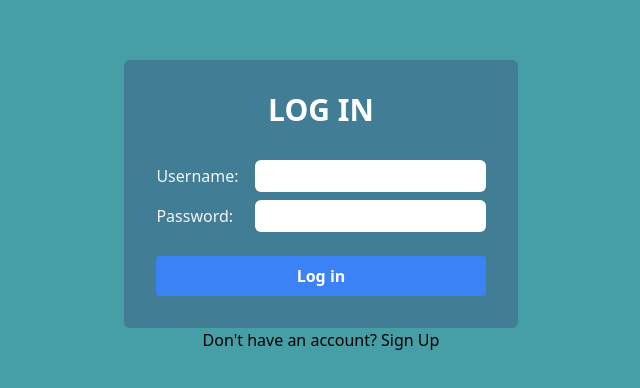
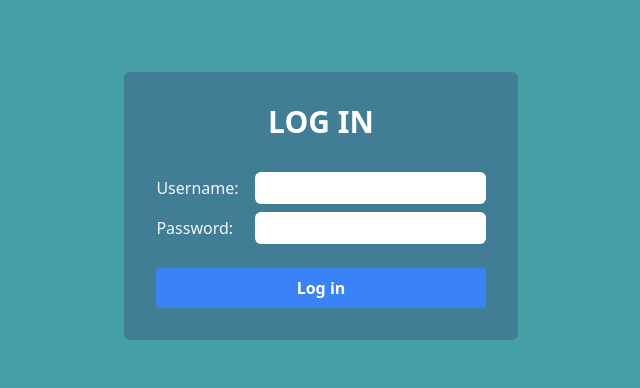
Before and after one commit to UnLakhs/water4you-dashboard, a Next.js app: page / in a window 1280 px wide. Shown: the part 194-582 px from the top of the page, without its empty margins (319-959 px from the left). Built offline with nearby package versions, Linux system fonts and the light colour scheme.

Commit message:
removed signup from login since it wont be allowed for everyone

```diff
--- a/app/page.tsx
+++ b/app/page.tsx
@@ -95,12 +95,6 @@ const LogIn = () => {
           Log in
         </button>
       </form>
-
-      <div>
-        <Link href="/Authentication/SignUp">
-          Don&apos;t have an account? Sign Up
-        </Link>
-      </div>
     </div>
   );
 };
```
